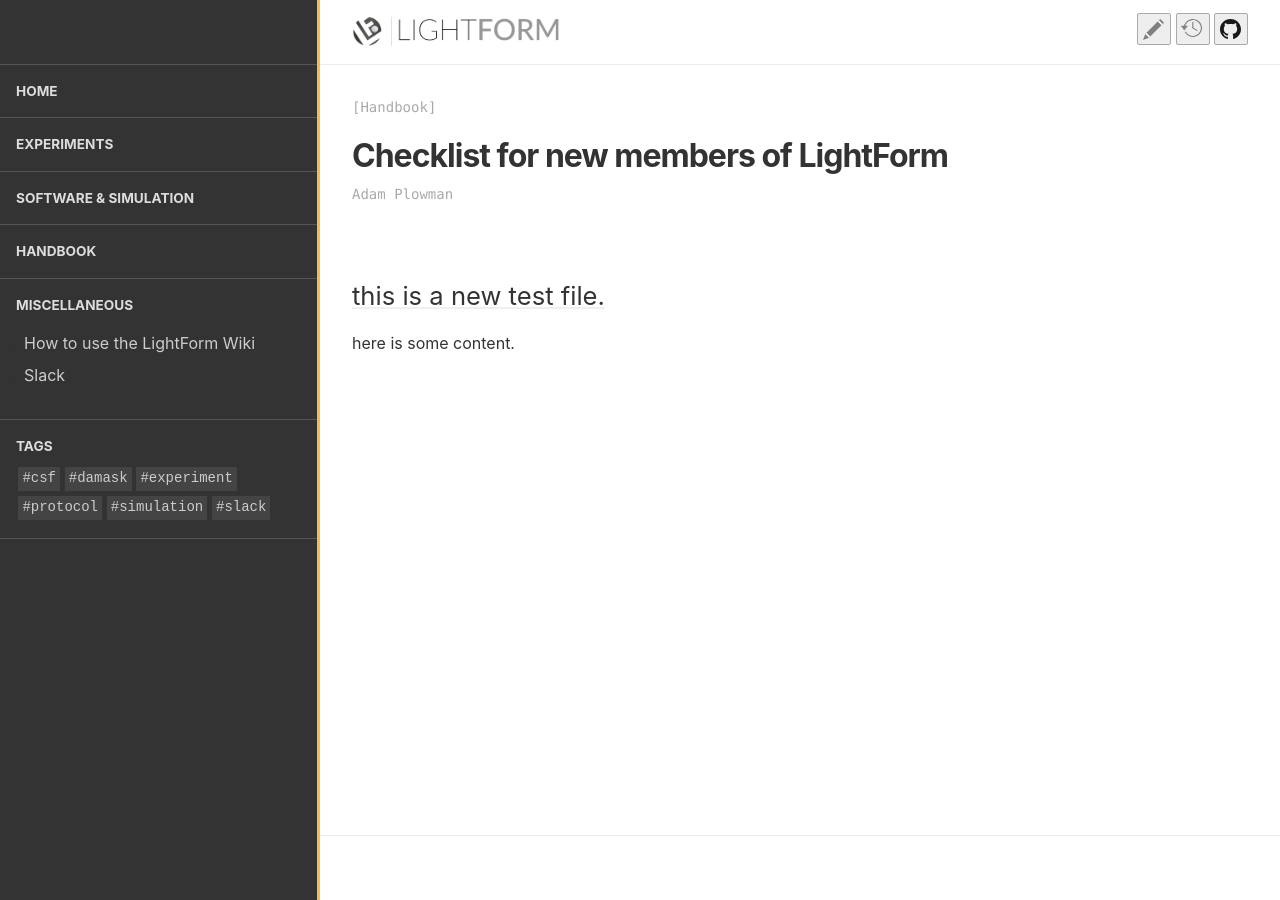
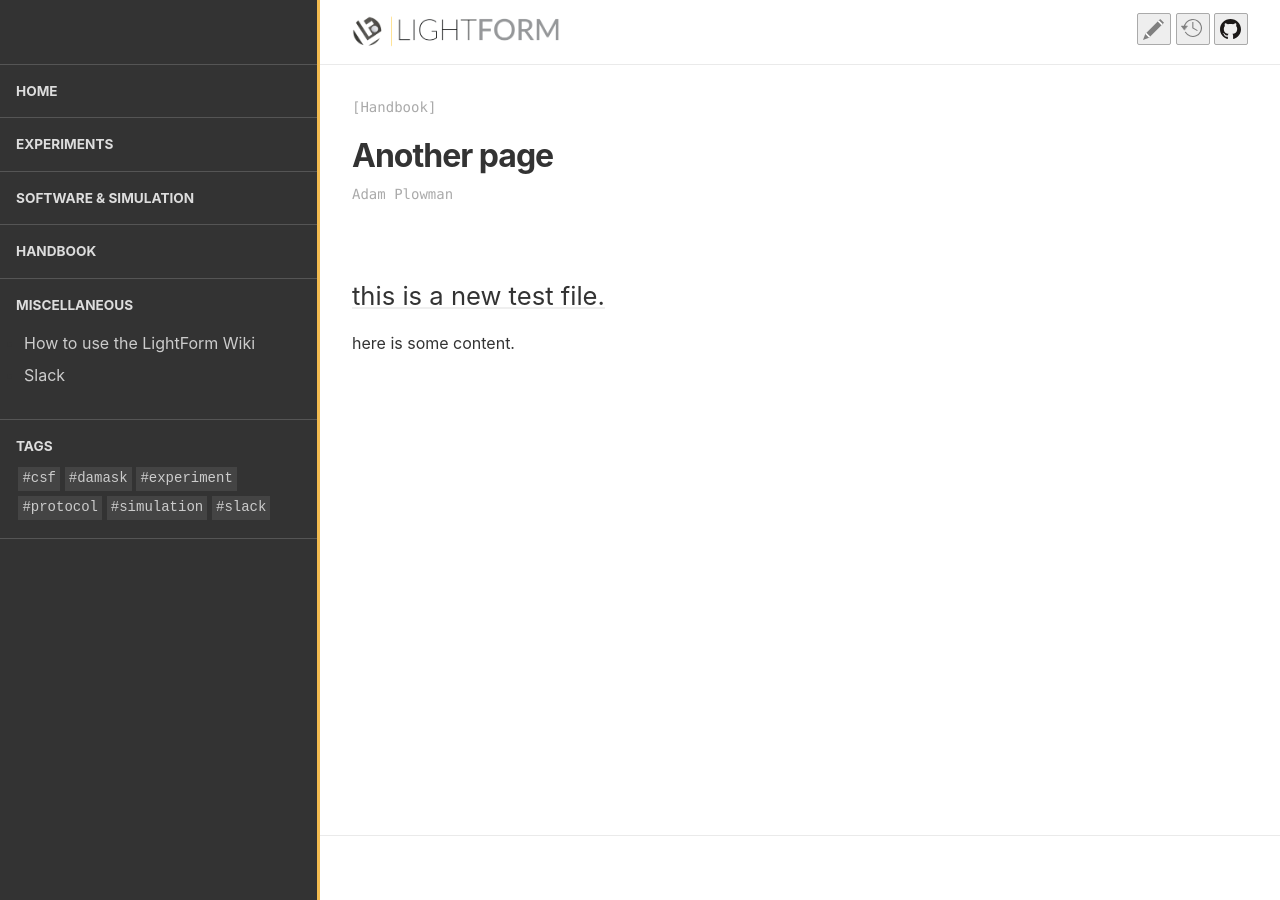
Before and after one commit to LightForm-group/wiki, a Jekyll site: the page built from collections/_handbook/my_new_page.md, in a window 1280 px wide. Built offline with Jekyll 4.4.1, drawn with Linux system fonts in a browser that asks for light colours.

Commit message:
Update my_new_page.md

```diff
--- a/collections/_handbook/my_new_page.md
+++ b/collections/_handbook/my_new_page.md
@@ -1,5 +1,5 @@
 ---
-title: Checklist for new members of LightForm
+title: Another page
 author: Adam Plowman
 published: true
 toc: true
```
